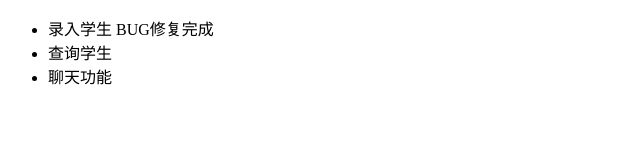
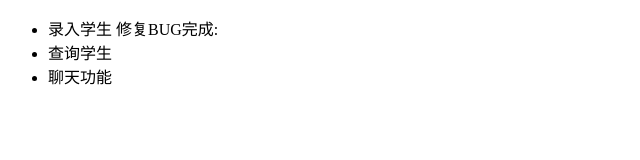
Before and after one commit to xiaxinxu111/teacher, a plain HTML site: page index.html in a window 1280 px wide. Shown: the full height of the page, 0-640 px from the left. Drawn offline with Linux system fonts and the light colour scheme.

Commit message:
hot_fix分支修复录入Bug完成

```diff
--- a/index.html
+++ b/index.html
@@ -6,7 +6,7 @@
 </head>
 <body>
 	<ul>
-		<li>录入学生 BUG修复完成</li>
+		<li>录入学生 修复BUG完成:</li>
 		<li>查询学生</li>
 		<li>聊天功能</li>
 	</ul>
```
